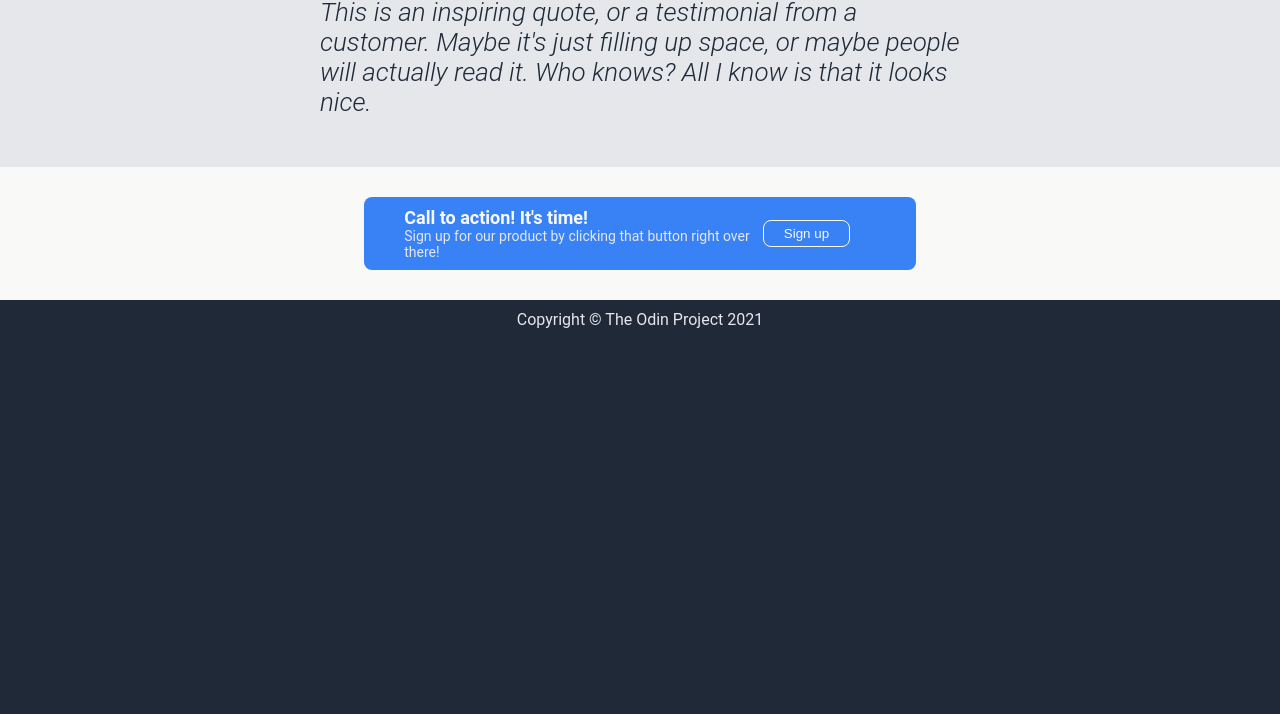
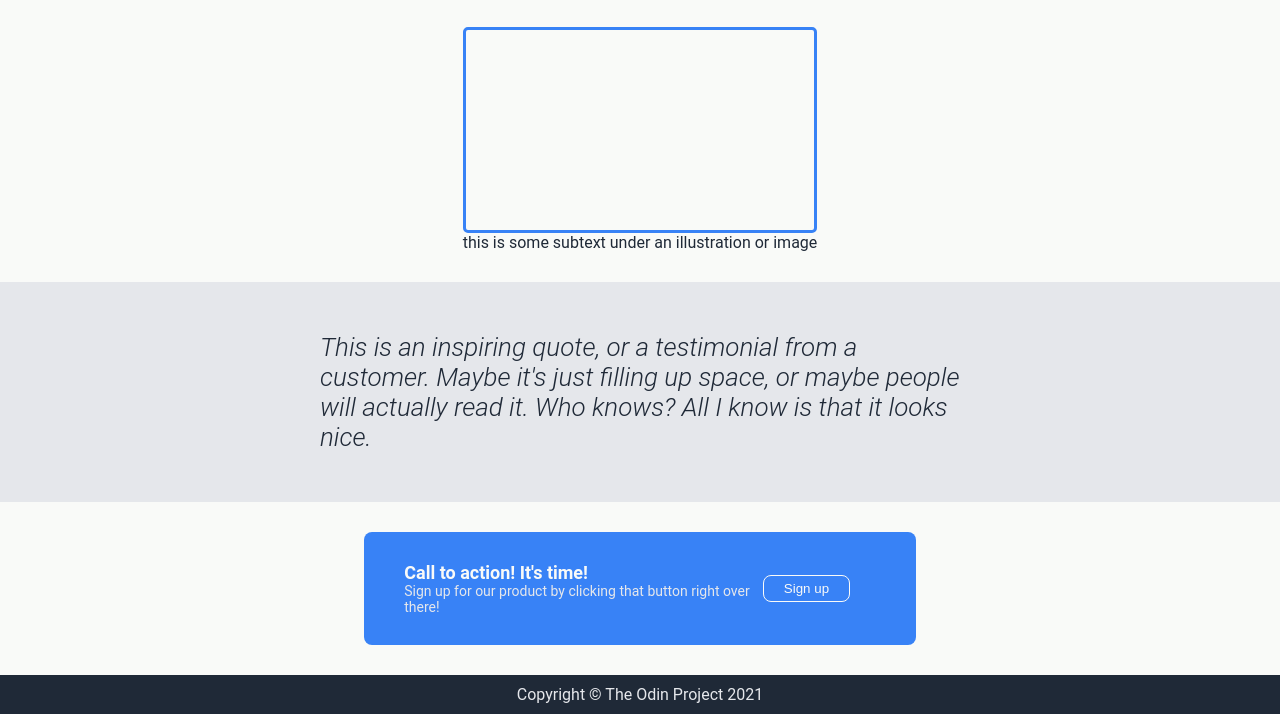
Before and after one commit to 09try/landing-page, a plain HTML site: page index.html in a window 1280 px wide. Shown: the part 550-1264 px from the top of the page. Before the commit the page ends 889 px from the top, so only its background shows below. Drawn offline with Linux system fonts and the light colour scheme.

Commit message:
progress

```diff
--- a/index.html
+++ b/index.html
@@ -40,6 +40,15 @@
     </div>
     <div class="info">
         <div class="info-text">Some random information.</div>
+        <div class="info-content">
+            <div class="info-item">
+                <div class="illustration">
+                </div>
+                <div class="info-item-text">
+                    this is some subtext under an illustration or image
+                </div>
+            </div>
+        </div>
     </div>
     <div class="quote">
         <div class="quote-text">
--- a/style.css
+++ b/style.css
@@ -94,6 +94,7 @@ body {
 .info {
     background-color: #f9faf8;
     display: flex;
+    flex-direction: column;
     justify-content: center;
     align-items: center;
     margin-top: 100px;
@@ -104,10 +105,32 @@ body {
     color: #1f2937;
     font-size: 36px;
     font-weight: bold;
+    margin-top: 40px;
+    margin-bottom: 40px;
+}
+
+.info-content {
+    display: flex;
+    flex-direction: row;
+    margin-bottom: 30px;
+}
+
+.info-item {}
+
+.illustration {
+    height: 200px;
+    border: solid 3px #3882f6;
+    border-radius: 5px;
+}
+
+.info-item-text {
+    color: #1f2937;
 }
 
 .quote {
     background-color: #e5e7eb;
+    display: flex;
+    flex-direction: column;
 }
 
 .quote-text {
@@ -136,8 +159,8 @@ body {
     display: flex;
     flex-direction: row;
     align-items: center;
-    padding-top: 10px;
-    padding-bottom: 10px;
+    padding-top: 30px;
+    padding-bottom: 30px;
     padding-left: 30px;
     padding-right: 30px;
     margin-top: 30px;
```
Also changed, not shown: progress/18.PNG (added).
